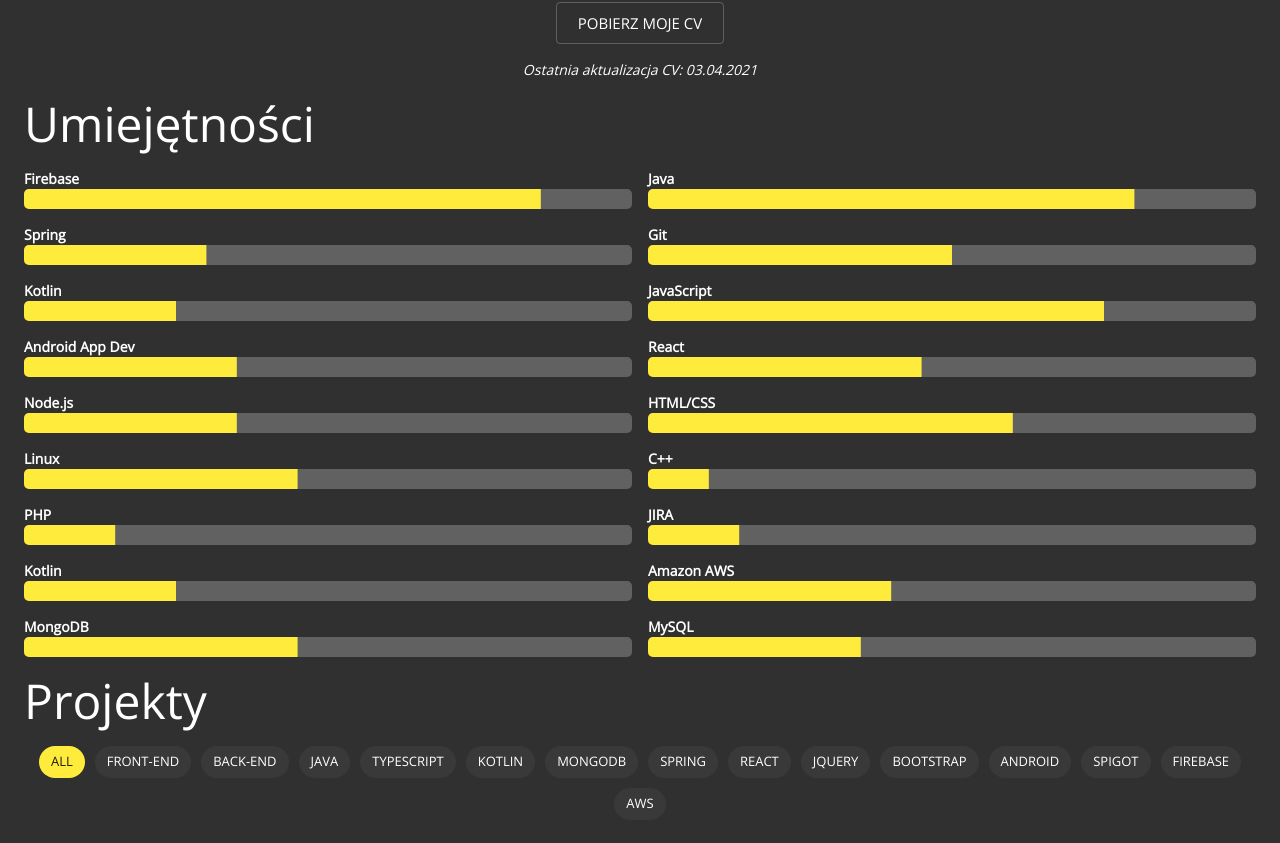
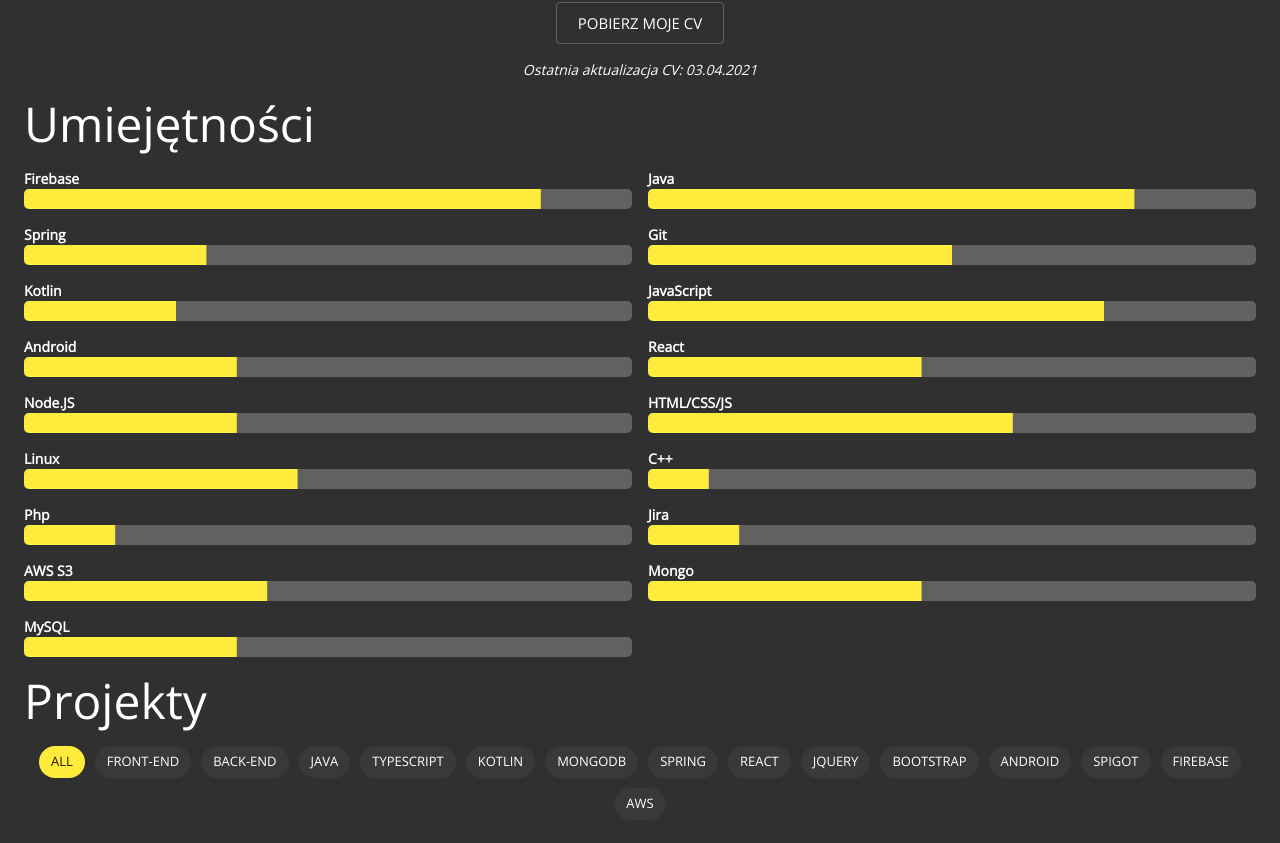
Before and after one commit to szpanel/szpanel-portfolio, a React (Create React App) app: page / in a window 1280 px wide. Shown: the part 738-1581 px from the top of the page. Built offline with nearby package versions, Linux system fonts and the light colour scheme.

Commit message:
:construction: Loading skill values when reaching a section.

```diff
--- a/src/routes/About/Skills.tsx
+++ b/src/routes/About/Skills.tsx
@@ -1,5 +1,5 @@
 import {Box, Grid, LinearProgress, Theme, Typography} from "@material-ui/core";
-import React from "react";
+import React, {useEffect, useState} from "react";
 import {createStyles, withStyles} from "@material-ui/styles";
 
 const BorderLinearProgress = withStyles((theme: Theme) =>
@@ -14,83 +14,148 @@
     }),
 )(LinearProgress);
 
+enum Skill {
+    FIREBASE = "Firebase",
+    JAVA = "Java",
+    SPRING = "Spring",
+    GIT = "Git",
+    KOTLIN = "Kotlin",
+    JAVASCRIPT = "JavaScript",
+    ANDROID = "Android",
+    REACT = "React",
+    NODE = "Node.JS",
+    HTMLCSS = "HTML/CSS/JS",
+    LINUX = "Linux",
+    CPP = "C++",
+    PHP = "Php",
+    JIRA = "Jira",
+    AWS = "AWS S3",
+    MONGO = "Mongo",
+    MYSQL = "MySQL",
+}
+
+interface SkillMeta {
+    current: number,
+    max: number
+}
+
 const Skills = () => {
+
+    const [skills, setSkills] = useState<Record<Skill, SkillMeta>>({
+        [Skill.FIREBASE]: {
+            current: 0,
+            max: 85
+        },
+        [Skill.JAVA]: {
+            current: 0,
+            max: 80
+        },
+        [Skill.SPRING]: {
+            current: 0,
+            max: 30
+        },
+        [Skill.GIT]: {
+            current: 0,
+            max: 50
+        },
+        [Skill.KOTLIN]: {
+            current: 0,
+            max: 25
+        },
+        [Skill.JAVASCRIPT]: {
+            current: 0,
+            max: 75
+        },
+        [Skill.ANDROID]: {
+            current: 0,
+            max: 35
+        },
+        [Skill.REACT]: {
+            current: 0,
+            max: 45
+        },
+        [Skill.NODE]: {
+            current: 0,
+            max: 35
+        },
+        [Skill.HTMLCSS]: {
+            current: 0,
+            max: 60
+        },
+        [Skill.LINUX]: {
+            current: 0,
+            max: 45
+        },
+        [Skill.CPP]: {
+            current: 0,
+            max: 10
+        },
+        [Skill.PHP]: {
+            current: 0,
+            max: 15
+        },
+        [Skill.JIRA]: {
+            current: 0,
+            max: 15
+        },
+        [Skill.AWS]: {
+            current: 0,
+            max: 40
+        },
+        [Skill.MONGO]: {
+            current: 0,
+            max: 45
+        },
+        [Skill.MYSQL]: {
+            current: 0,
+            max: 35
+        },
+    });
+
+
+    const loadSkills = () => {
+        const maxVal = Math.max.apply(Math, Object.values(skills).map((o) => o.max));
+        const interval = setInterval(() => {
+            // @ts-ignore
+            setSkills((prevState) => Object.entries(prevState)
+                .reduce((acc: Record<string, SkillMeta>, [k, v]) => {
+                    if (v.current >= maxVal) {
+                        clearInterval(interval);
+                        acc[k] = v;
+                    } else if (v.current < v.max) {
+                        acc[k] = {
+                            current: v.current + 1,
+                            max: v.max
+                        };
+                    } else {
+                        acc[k] = v;
+                    }
+                    return acc;
+                }, {})
+            );
+        }, 20);
+    };
+
+    useEffect(() => {
+        const handleScroll = () => {
+            if (window.scrollY > 150) {
+                loadSkills();
+                window.removeEventListener("scroll", handleScroll);
+            }
+        }
+        window.addEventListener("scroll", handleScroll);
+    }, []);
+
     return <Box marginTop={2}>
         <Typography variant="h3" gutterBottom>Umiejętności</Typography>
         <Grid container spacing={2}>
-            <Grid item xs={6}>
-                <Box fontWeight="fontWeightBold">Firebase</Box>
-                <BorderLinearProgress variant="determinate" value={85}/>
-            </Grid>
-
-            <Grid item xs={6}>
-                <Box fontWeight="fontWeightBold">Java</Box>
-                <BorderLinearProgress variant="determinate" value={80}/>
-            </Grid>
-            <Grid item xs={6}>
-                <Box fontWeight="fontWeightBold">Spring</Box>
-                <BorderLinearProgress variant="determinate" value={30}/>
-            </Grid>
-            <Grid item xs={6}>
-                <Box fontWeight="fontWeightBold">Git</Box>
-                <BorderLinearProgress variant="determinate" value={50}/>
-            </Grid>
-            <Grid item xs={6}>
-                <Box fontWeight="fontWeightBold">Kotlin</Box>
-                <BorderLinearProgress variant="determinate" value={25}/>
-            </Grid>
-            <Grid item xs={6}>
-                <Box fontWeight="fontWeightBold">JavaScript</Box>
-                <BorderLinearProgress variant="determinate" value={75}/>
-            </Grid>
-            <Grid item xs={6}>
-                <Box fontWeight="fontWeightBold">Android App Dev</Box>
-                <BorderLinearProgress variant="determinate" value={35}/>
-            </Grid>
-            <Grid item xs={6}>
-                <Box fontWeight="fontWeightBold">React</Box>
-                <BorderLinearProgress variant="determinate" value={45}/>
-            </Grid>
-            <Grid item xs={6}>
-                <Box fontWeight="fontWeightBold">Node.js</Box>
-                <BorderLinearProgress variant="determinate" value={35}/>
-            </Grid>
-            <Grid item xs={6}>
-                <Box fontWeight="fontWeightBold">HTML/CSS</Box>
-                <BorderLinearProgress variant="determinate" value={60}/>
-            </Grid>
-            <Grid item xs={6}>
-                <Box fontWeight="fontWeightBold">Linux</Box>
-                <BorderLinearProgress variant="determinate" value={45}/>
-            </Grid>
-            <Grid item xs={6}>
-                <Box fontWeight="fontWeightBold">C++</Box>
-                <BorderLinearProgress variant="determinate" value={10}/>
-            </Grid>
-            <Grid item xs={6}>
-                <Box fontWeight="fontWeightBold">PHP</Box>
-                <BorderLinearProgress variant="determinate" value={15}/>
-            </Grid>
-            <Grid item xs={6}>
-                <Box fontWeight="fontWeightBold">JIRA</Box>
-                <BorderLinearProgress variant="determinate" value={15}/>
-            </Grid>
-            <Grid item xs={6}>
-                <Box fontWeight="fontWeightBold">Kotlin</Box>
-                <BorderLinearProgress variant="determinate" value={25}/>
-            </Grid>
-            <Grid item xs={6}>
-                <Box fontWeight="fontWeightBold">Amazon AWS</Box>
-                <BorderLinearProgress variant="determinate" value={40}/>
-            </Grid>
-            <Grid item xs={6}>
-                <Box fontWeight="fontWeightBold">MongoDB</Box>
-                <BorderLinearProgress variant="determinate" value={45}/>
-            </Grid>
-            <Grid item xs={6}>
-                <Box fontWeight="fontWeightBold">MySQL</Box>
-                <BorderLinearProgress variant="determinate" value={35}/>
-            </Grid>
+            {Object.entries(skills)
+                .map(([k, v]) =>
+                    <Grid key={k} item xs={6}>
+                        <Box fontWeight="fontWeightBold">{k}</Box>
+                        <BorderLinearProgress variant="determinate" value={v.current}/>
+                    </Grid>
+                )}
         </Grid>
     </Box>
 }
```
